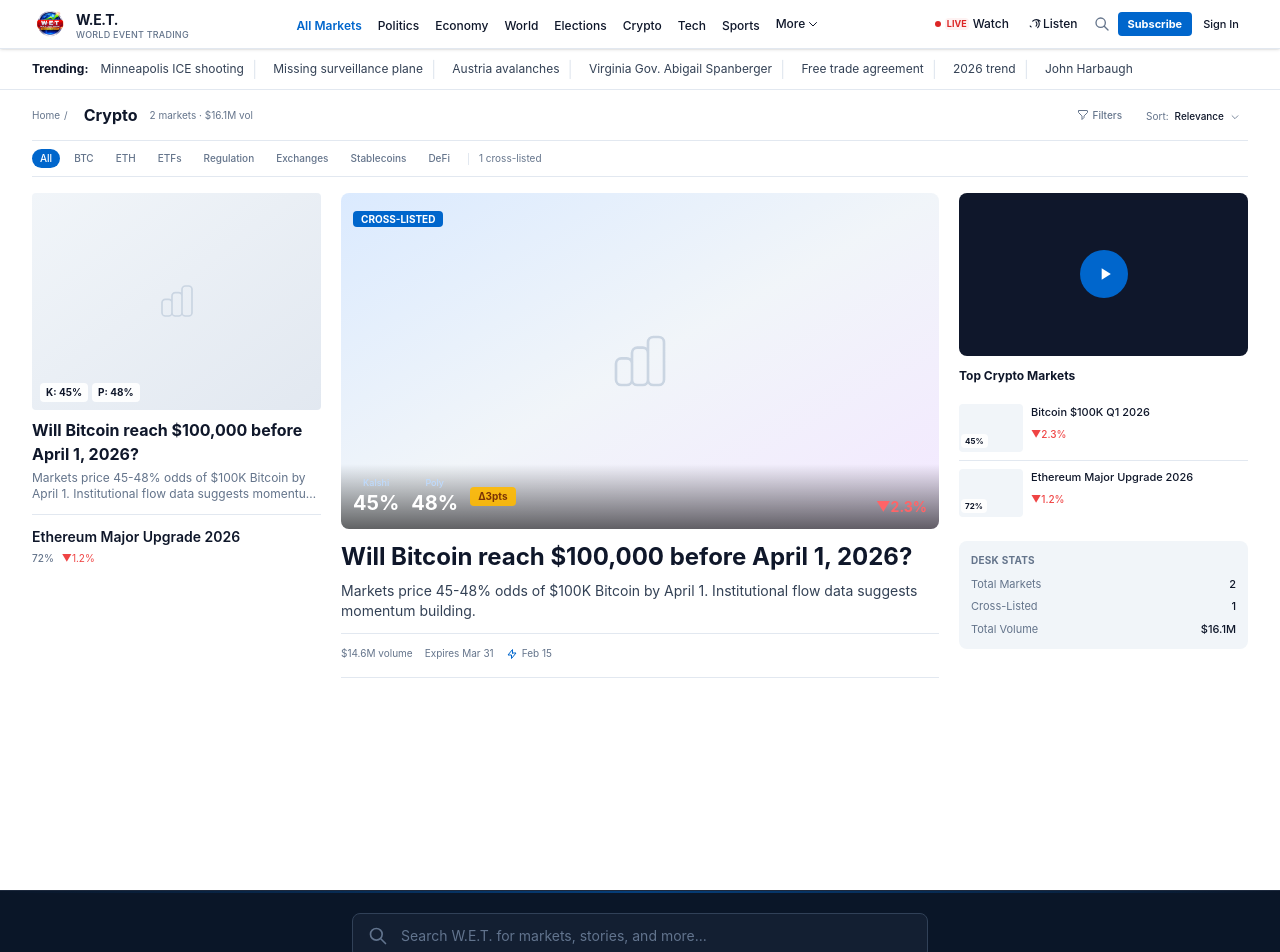
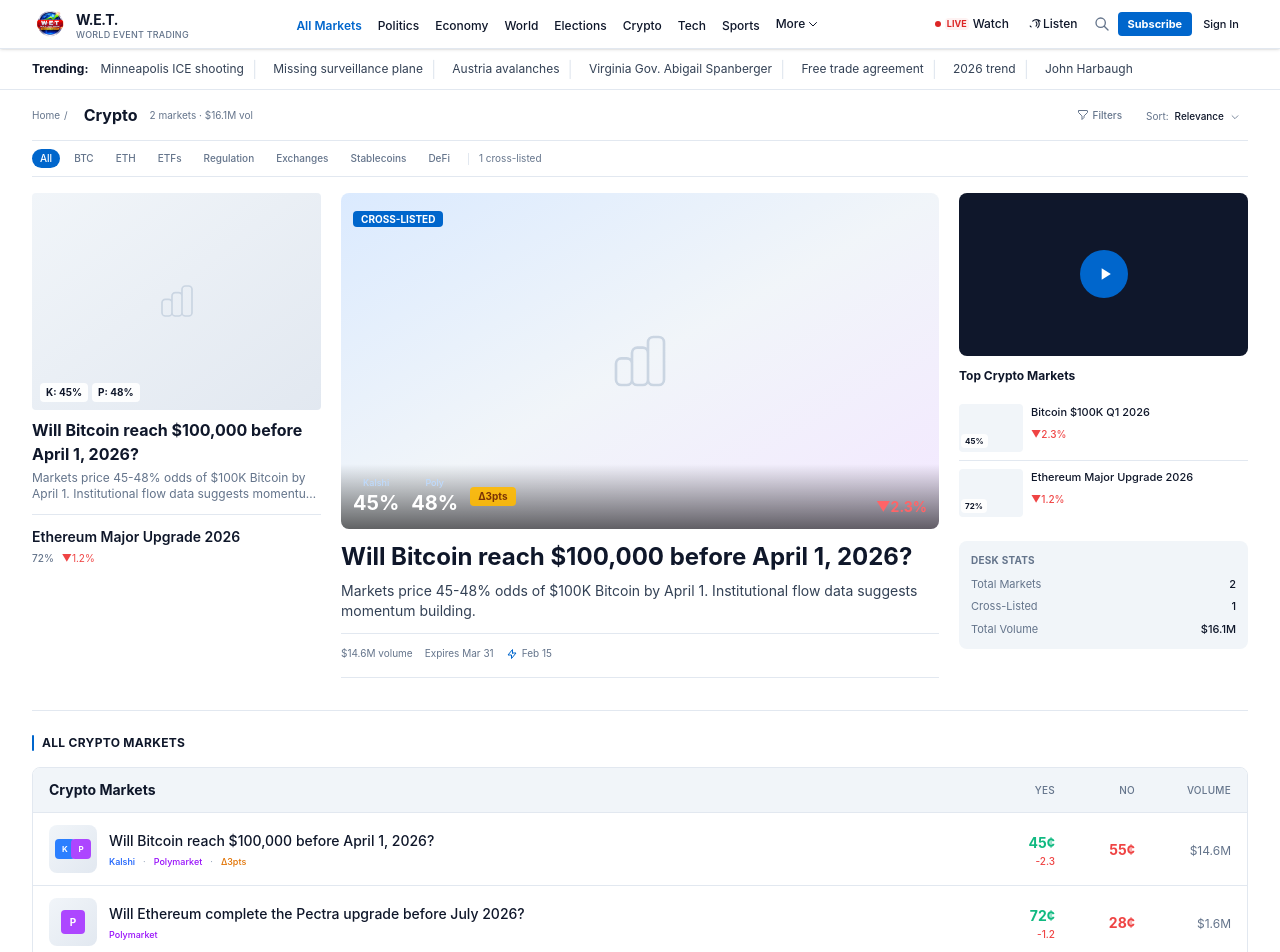
Before and after one commit to Corbinvking/WET-site, a Next.js app: page /category/crypto in a window 1280 px wide. Shown: the top 952 px of the page. Built offline with nearby package versions, Linux system fonts and the light colour scheme.

Commit message:
Add Kalshi-style market list table with hover tooltips showing market context and insights

```diff
--- a/app/category/[slug]/DeskPageClient.tsx
+++ b/app/category/[slug]/DeskPageClient.tsx
@@ -20,6 +20,7 @@
   DeskTopMovers,
   DeskDivergence,
   DeskVolume,
+  MarketListTable,
   type PlatformPresence,
   type SortOption,
 } from '@/components/market';
@@ -468,30 +469,21 @@
           </aside>
         </div>
 
-        {/* ===== BELOW THE FOLD: More Markets Grid ===== */}
-        {gridMarkets.length > 3 && (
+        {/* ===== BELOW THE FOLD: Market List Table ===== */}
+        {filteredMarkets.length > 0 && (
           <section className="border-t border-border py-6">
             <div className="flex items-center gap-2 mb-4">
               <div className="w-0.5 h-4 bg-brand-primary rounded-full" />
               <h2 className="text-xs font-bold text-text-primary uppercase tracking-wide">
-                More {category.name} Markets
+                All {category.name} Markets
               </h2>
-              <span className="text-[10px] text-text-muted">
-                {gridMarkets.length - 3} more
-              </span>
             </div>
 
-            <div className="grid grid-cols-2 md:grid-cols-4 lg:grid-cols-5 gap-4">
-              {gridMarkets.slice(3, 13).map((market) => (
-                <DeskMarketCard
-                  key={market.id}
-                  market={market}
-                  coverage={[]}
-                  selectedPlatforms={selectedPlatforms}
-                  variant="compact"
-                />
-              ))}
-            </div>
+            <MarketListTable
+              markets={filteredMarkets}
+              title={`${category.name} Markets`}
+              showHeader={true}
+            />
           </section>
         )}
 
--- /dev/null
+++ b/components/market/MarketListTable.tsx
@@ -0,0 +1,207 @@
+'use client';
+
+import { useState } from 'react';
+import Link from 'next/link';
+import { cn, formatNumber } from '@/lib/utils';
+import type { GlobalMarket } from '@/data/markets';
+
+interface MarketListTableProps {
+  markets: GlobalMarket[];
+  title?: string;
+  showHeader?: boolean;
+}
+
+export function MarketListTable({ markets, title, showHeader = true }: MarketListTableProps) {
+  const [hoveredMarket, setHoveredMarket] = useState<string | null>(null);
+
+  // Generate a market context/anecdote
+  const getMarketContext = (market: GlobalMarket): string => {
+    const kListing = market.listings.find(l => l.platform === 'kalshi');
+    const pListing = market.listings.find(l => l.platform === 'polymarket');
+
+    const contexts: string[] = [];
+
+    // Cross-listed insight
+    if (market.combined.platformCount >= 2 && market.combined.divergence) {
+      if (kListing && pListing) {
+        const higher = kListing.yesProbability! > pListing.yesProbability! ? 'Kalshi' : 'Polymarket';
+        contexts.push(`${higher} traders are ${market.combined.divergence}pts more bullish on this outcome.`);
+      }
+    }
+
+    // Volume insight
+    if (market.combined.combinedVolume > 1000000) {
+      contexts.push(`High-volume market with $${formatNumber(market.combined.combinedVolume)} in total trading activity.`);
+    }
+
+    // Catalyst insight
+    if (market.nextCatalyst) {
+      const catalystDate = new Date(market.nextCatalyst.date);
+      const daysUntil = Math.ceil((catalystDate.getTime() - Date.now()) / (1000 * 60 * 60 * 24));
+      if (daysUntil > 0 && daysUntil <= 7) {
+        contexts.push(`Key catalyst in ${daysUntil} day${daysUntil > 1 ? 's' : ''}: ${market.nextCatalyst.event}.`);
+      }
+    }
+
+    // Movement insight
+    const maxChange = Math.max(...market.listings.map(l => Math.abs(l.change24h || 0)));
+    if (maxChange >= 3) {
+      contexts.push(`Significant 24h movement suggests active trader interest.`);
+    }
+
+    // Driver insight
+    if (market.drivers.length > 0) {
+      contexts.push(`Key drivers: ${market.drivers.slice(0, 2).join(', ')}.`);
+    }
+
+    return contexts.length > 0
+      ? contexts[0]
+      : `Markets are pricing ${market.listings[0]?.yesProbability || 50}% odds for this outcome.`;
+  };
+
+  return (
+    <div className="border border-border rounded-lg overflow-hidden bg-white">
+      {/* Header */}
+      {showHeader && (
+        <div className="flex items-center justify-between px-4 py-3 bg-bg-surface border-b border-border">
+          <h3 className="text-sm font-bold text-text-primary">
+            {title || 'All Markets'}
+          </h3>
+          <div className="flex items-center gap-4 text-[10px] text-text-muted font-medium uppercase tracking-wide">
+            <span className="w-16 text-right">Yes</span>
+            <span className="w-16 text-right">No</span>
+            <span className="w-20 text-right">Volume</span>
+          </div>
+        </div>
+      )}
+
+      {/* Market rows */}
+      <div className="divide-y divide-border">
+        {markets.map((market) => {
+          const kListing = market.listings.find(l => l.platform === 'kalshi');
+          const pListing = market.listings.find(l => l.platform === 'polymarket');
+          const primaryListing = kListing || pListing;
+          const isHovered = hoveredMarket === market.id;
+
+          return (
+            <div
+              key={market.id}
+              className="relative group"
+              onMouseEnter={() => setHoveredMarket(market.id)}
+              onMouseLeave={() => setHoveredMarket(null)}
+            >
+              <Link
+                href={`/market/${market.slug}`}
+                className="flex items-center gap-3 px-4 py-3 hover:bg-bg-hover transition-colors"
+              >
+                {/* Market thumbnail */}
+                <div className="w-12 h-12 flex-shrink-0 bg-gradient-to-br from-slate-100 to-slate-200 rounded-lg flex items-center justify-center overflow-hidden">
+                  {market.combined.platformCount >= 2 ? (
+                    <div className="flex -space-x-1">
+                      <span className="w-5 h-5 rounded bg-blue-500 text-white text-[8px] font-bold flex items-center justify-center">K</span>
+                      <span className="w-5 h-5 rounded bg-purple-500 text-white text-[8px] font-bold flex items-center justify-center">P</span>
+                    </div>
+                  ) : (
+                    <span className={cn(
+                      'w-6 h-6 rounded text-white text-[10px] font-bold flex items-center justify-center',
+                      kListing ? 'bg-blue-500' : 'bg-purple-500'
+                    )}>
+                      {kListing ? 'K' : 'P'}
+                    </span>
+                  )}
+                </div>
+
+                {/* Market question */}
+                <div className="flex-1 min-w-0 pr-4">
+                  <h4 className="text-sm font-medium text-text-primary group-hover:text-brand-primary transition-colors line-clamp-2">
+                    {market.canonicalQuestion}
+                  </h4>
+                  {/* Platform indicator row */}
+                  <div className="flex items-center gap-2 mt-1">
+                    {kListing && (
+                      <span className="text-[9px] text-blue-600 font-medium">Kalshi</span>
+                    )}
+                    {kListing && pListing && (
+                      <span className="text-[9px] text-text-subtle">·</span>
+                    )}
+                    {pListing && (
+                      <span className="text-[9px] text-purple-600 font-medium">Polymarket</span>
+                    )}
+                    {market.combined.divergence && market.combined.divergence > 0 && (
+                      <>
+                        <span className="text-[9px] text-text-subtle">·</span>
+                        <span className="text-[9px] text-amber-600 font-medium">Δ{market.combined.divergence}pts</span>
+                      </>
+                    )}
+                  </div>
+                </div>
+
+                {/* Pricing columns */}
+                <div className="flex items-center gap-4 flex-shrink-0">
+                  {/* Yes price */}
+                  <div className="w-16 text-right">
+                    <span className="text-sm font-bold text-market-up">
+                      {primaryListing?.yesProbability ? `${primaryListing.yesProbability}¢` : '—'}
+                    </span>
+                    {primaryListing?.change24h && primaryListing.change24h !== 0 && (
+                      <div className={cn(
+                        'text-[10px] font-medium',
+                        primaryListing.change24h >= 0 ? 'text-market-up' : 'text-market-down'
+                      )}>
+                        {primaryListing.change24h >= 0 ? '+' : ''}{primaryListing.change24h.toFixed(1)}
+                      </div>
+                    )}
+                  </div>
+
+                  {/* No price */}
+                  <div className="w-16 text-right">
+                    <span className="text-sm font-bold text-market-down">
+                      {primaryListing?.noProbability ? `${primaryListing.noProbability}¢` : '—'}
+                    </span>
+                  </div>
+
+                  {/* Volume */}
+                  <div className="w-20 text-right">
+                    <span className="text-xs text-text-muted">
+                      ${formatNumber(market.combined.combinedVolume)}
+                    </span>
+                  </div>
+                </div>
+              </Link>
+
+              {/* Hover tooltip */}
+              {isHovered && (
+                <div className="absolute z-50 left-16 top-full mt-1 w-80 p-3 bg-slate-900 text-white rounded-lg shadow-xl">
+                  <div className="absolute -top-1.5 left-8 w-3 h-3 bg-slate-900 rotate-45" />
+                  <p className="text-xs leading-relaxed">
+                    {getMarketContext(market)}
+                  </p>
+                  {market.nextCatalyst && (
+                    <div className="flex items-center gap-1.5 mt-2 pt-2 border-t border-slate-700">
+                      <svg className="w-3 h-3 text-amber-400" fill="none" stroke="currentColor" viewBox="0 0 24 24">
+                        <path strokeLinecap="round" strokeLinejoin="round" strokeWidth={2} d="M13 10V3L4 14h7v7l9-11h-7z" />
+                      </svg>
+                      <span className="text-[10px] text-slate-300">
+                        Next: {market.nextCatalyst.event} ({new Date(market.nextCatalyst.date).toLocaleDateString('en-US', { month: 'short', day: 'numeric' })})
+                      </span>
+                    </div>
+                  )}
+                </div>
+              )}
+            </div>
+          );
+        })}
+      </div>
+
+      {/* Footer */}
+      {markets.length > 0 && (
+        <div className="px-4 py-2 bg-bg-surface border-t border-border">
+          <span className="text-[10px] text-text-muted">
+            Showing {markets.length} market{markets.length !== 1 ? 's' : ''} ·
+            Prices shown as probability (¢ = % chance)
+          </span>
+        </div>
+      )}
+    </div>
+  );
+}
--- a/components/market/index.ts
+++ b/components/market/index.ts
@@ -20,6 +20,7 @@
 // Desk page components
 export { DeskTopMovers, DeskDivergence, DeskVolume, DeskGoDeeper, DeskNewsletterCTA } from './DeskRailModules';
 export { DeskCoverageHighlights } from './DeskCoverageHighlights';
+export { MarketListTable } from './MarketListTable';
 
 // Filter components
 export * from './filters';
```
